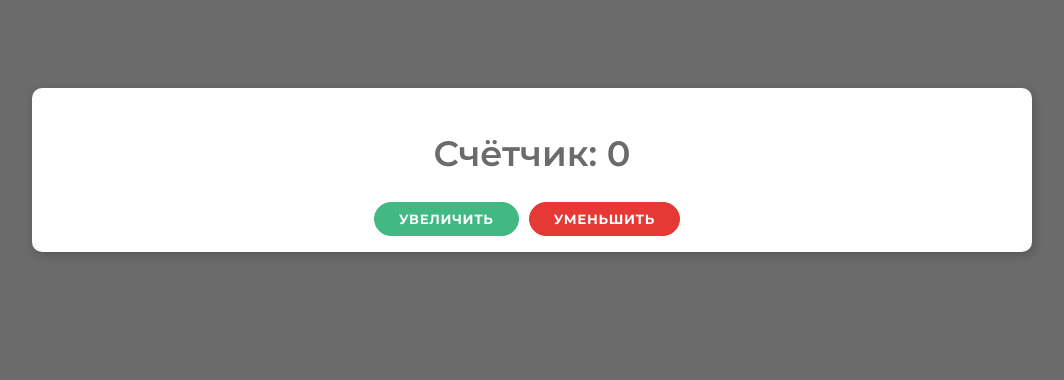
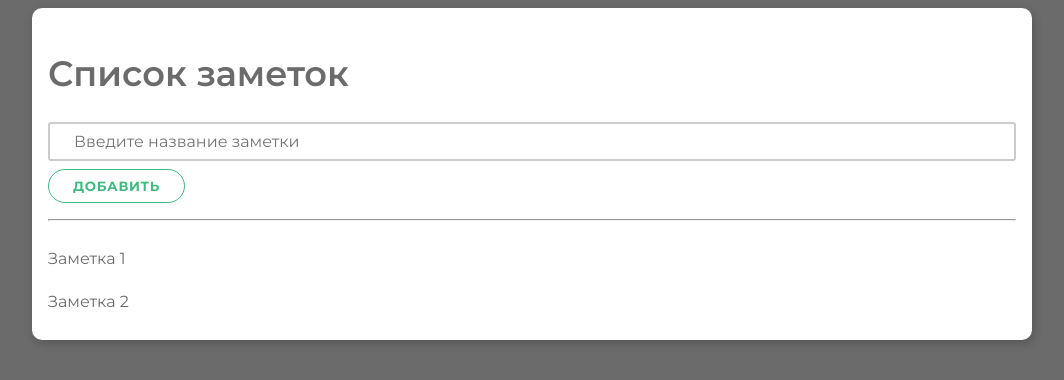
Before and after one commit to nikitakukharchuk/VueCourse, a plain HTML site: page index.html in a window 1280 px wide. Shown: the whole page, without its empty margins (108-1172 px from the left). Drawn offline with nearby package versions, Linux system fonts and the light colour scheme.

Commit message:
VueJs: init ( List ) - 2

```diff
--- a/app.js
+++ b/app.js
@@ -1,7 +1,19 @@
 const App = {
   data() {
     return {
-        counter: 0
+        inputValue: '',
+        placeholderString: 'Введите название заметки',
+        title: 'Список заметок',
+        notes: ['Заметка 1', 'Заметка 2']
+    }
+  },
+  methods: {
+    inputChangeHandler(event) {
+      this.inputValue = event.target.value
+    },
+    addNewNote() {
+      this.notes.push(this.inputValue)
+      this.inputValue = ''
     }
   }
 }
--- a/index.html
+++ b/index.html
@@ -11,13 +11,19 @@
   </head>
   <body>
 
-    <div class="container pt-5" id="app">
-      <div class="card center">
-        <h1>Счётчик: {{ counter }}</h1>
-        <div>
-          <button class="btn primary">Увеличить</button>
-          <button class="btn danger">Уменьшить</button>
+    <div class="container" id="app">
+      <div class="card">
+        <h1>{{ title }}</h1>
+        <div class="form-control">
+          <input type="text" v-bind:placeholder="placeholderString" v-bind:value="inputValue" v-on:input='inputChangeHandler'/>
         </div>
+        <button class="btn" v-on:click="addNewNote">Добавить</button>
+        <hr/>
+        <ul class="list">
+          <li class="list-item" v-for="note of notes">
+            {{ note }}
+          </li>
+        </ul>
       </div>
     </div>
 
```
